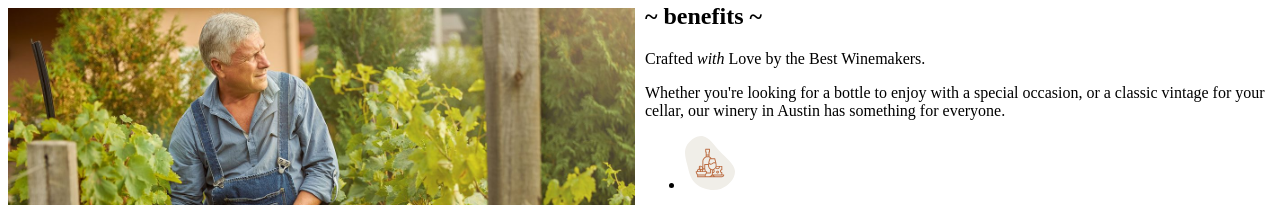
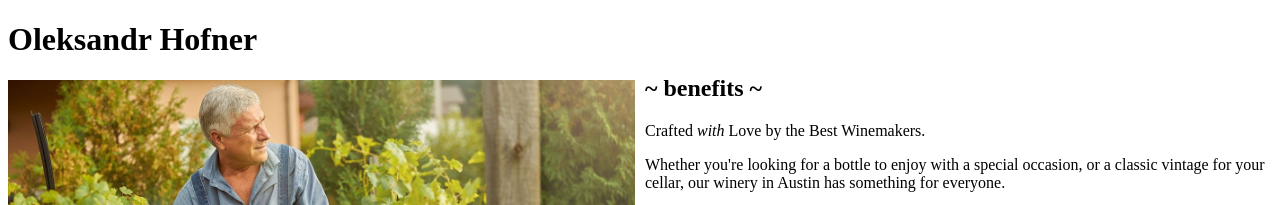
Before and after one commit to oleksandrhofner/1215-css-intro, a plain HTML site: page index.html in a window 1280 px wide. Shown: the top 205 px of the page. Drawn offline with Linux system fonts and the light colour scheme.

Commit message:
Update index.html

```diff
--- a/index.html
+++ b/index.html
@@ -9,6 +9,7 @@
 </head>
 
 <body>
+  <h1>Oleksandr Hofner</h1>
   <section class="benefits">
     <div class="benefits__image">
       <img src="img/man-working.jpg" alt="The man working with grapes" class="man-working">
```
